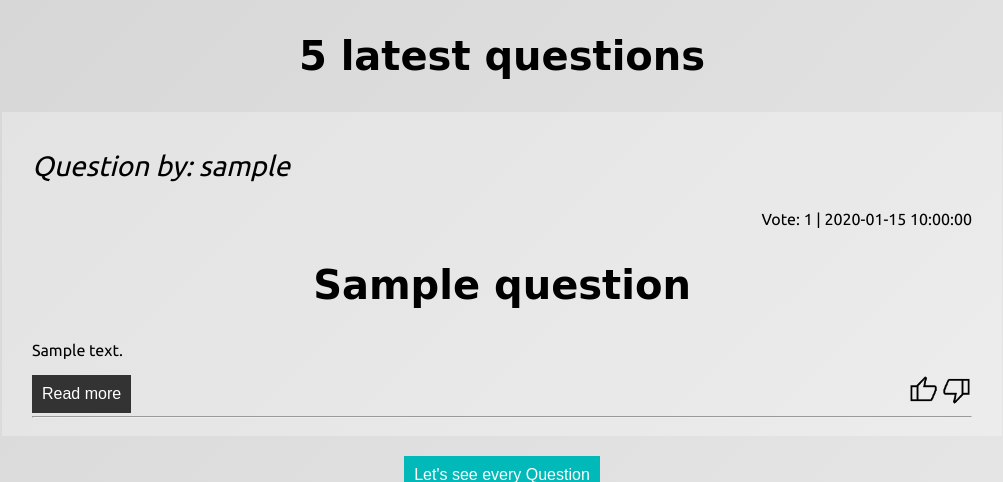
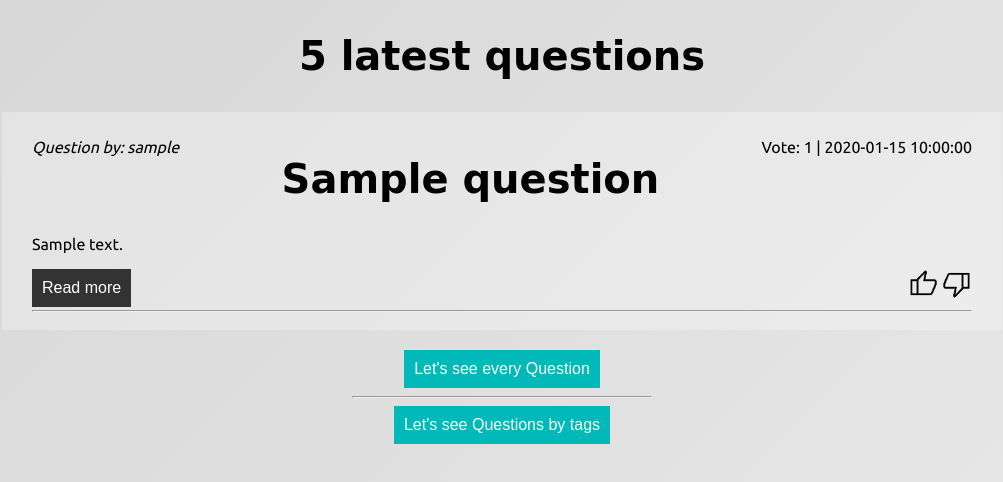
Before and after one commit to CodecoolGlobal/ask-mate-3-python-xKeiro, a Flask app: template templates/index.html in a window 1280 px wide. Shown: the part 456-938 px from the top of the page, without its empty margins (138-1141 px from the left). Run offline with Flask 2, Linux system fonts and the light colour scheme; the template is opened without the code that fills it: most values are stand-ins (such as "Sample title", 1, 10 or a date in 2020); some libraries are stand-ins or nearby versions; some web fonts are replaced.

Commit message:
CSS user-info and comment-info fix

```diff
--- a/static/main.css
+++ b/static/main.css
@@ -86,7 +86,8 @@ mark {
 .comment-info {
     color: rgba(0, 0, 0, 1);
     /*position: absolute;*/
-    text-align: right;
+    /*text-align: right;*/
+    float: right;
 
 }
 
@@ -349,7 +350,7 @@ textarea {
 .user-info {
     font-family: 'Ubuntu', cursive;
     font-style: italic;
-    font-size: 28px;
+    font-size: 16px;
 }
 
 .user-question {
@@ -366,7 +367,8 @@ textarea {
 
 .user-info {
     color: rgba(0, 0, 0, 1);
-    text-align: left;
+    /*text-align: left;*/
+    float:left;
     font-style: italic;
 }
 
```
